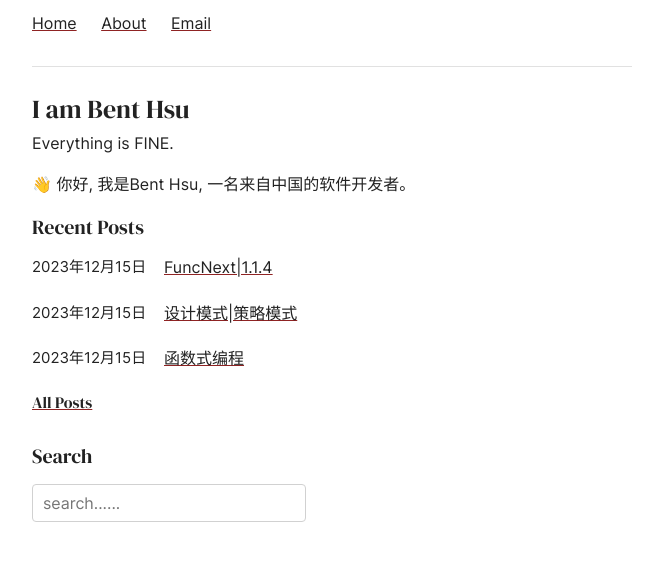
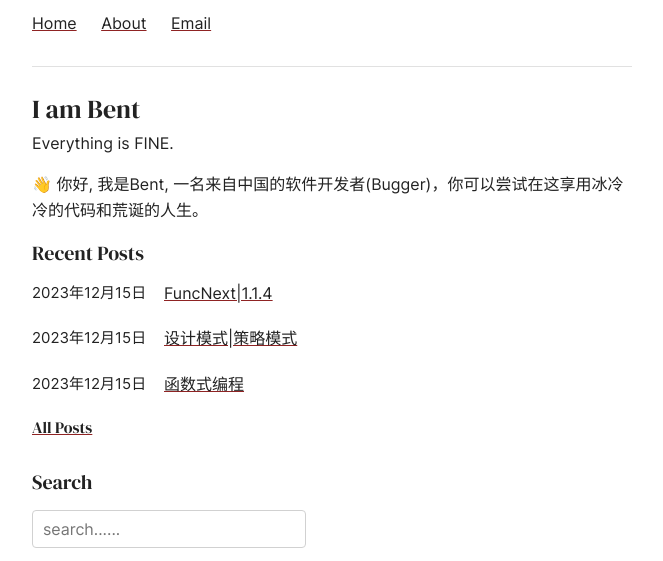
Before and after one commit to bent2685/bent2685.github.io, a plain HTML site: page index.html in a window 1280 px wide. Shown: the part 90-651 px from the top of the page, without its empty margins (308-971 px from the left). Drawn offline with Linux system fonts and the light colour scheme.

Commit message:
Site updated: 2024-03-27 11:09:05

```diff
--- a/index.html
+++ b/index.html
@@ -194,9 +194,9 @@
           <div class="row">
   <div class="column">
     <!-- Main information, edit it on theme/_config.yml -->
-    <h2 class="mb-2">I am Bent Hsu</h2>
+    <h2 class="mb-2">I am Bent</h2>
     <p>Everything is FINE.</p>
-    <p>👋 你好, 我是Bent Hsu, 一名来自中国的软件开发者。</p>
+    <p>👋 你好, 我是Bent, 一名来自中国的软件开发者(Bugger)，你可以尝试在这享用冰冷冷的代码和荒诞的人生。</p>
   </div>
 </div>
 
```
Also changed, not shown: about/index.html (+1 -1 lines), images/epic-smiley.jpg, images/favicon.png.
